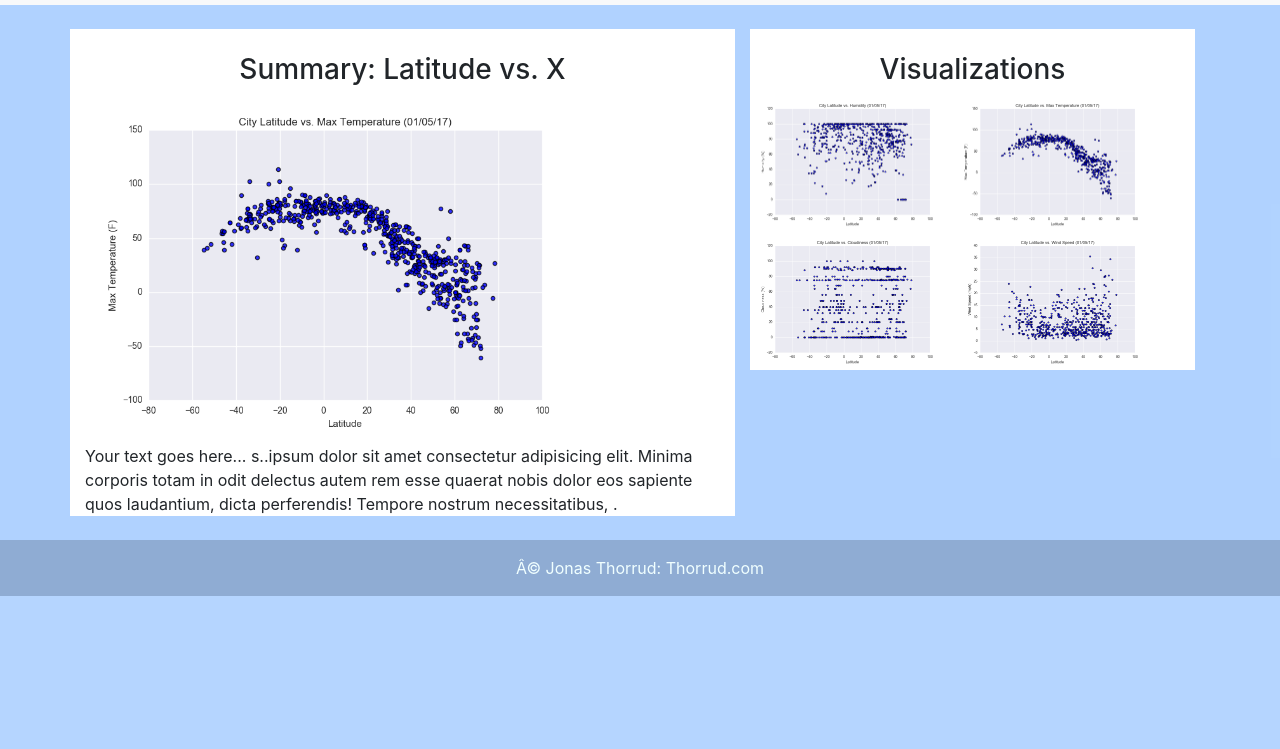
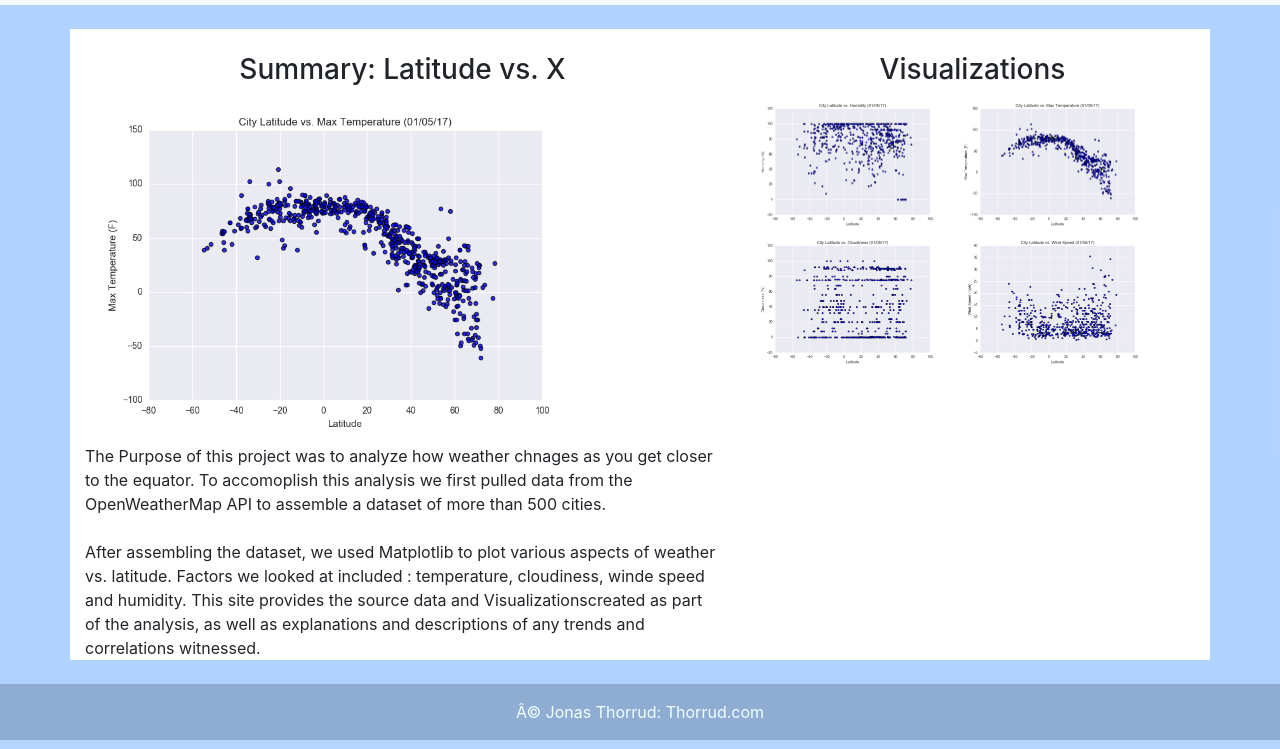
Before and after one commit to jt0948332/WebDevelopment, a plain HTML site: page index.html in a window 1280 px wide. Shown: the part 51-800 px from the top of the page. Drawn offline with nearby package versions, Linux system fonts and the light colour scheme.

Commit message:
Final changes

```diff
--- a/index.html
+++ b/index.html
@@ -56,12 +56,15 @@
             <div class="col-7" style="background-color:white">
                 <br><h3><center>Summary: Latitude vs. X</h3></center>
                 <div class="pull-left"><img src="Fig1.png" id="FigMain" /></div>
-                <div class="pull-left">Your text goes here... s..ipsum dolor sit amet consectetur adipisicing elit.
-                    Minima corporis totam in odit delectus autem rem esse quaerat nobis dolor eos sapiente quos
-                    laudantium, dicta perferendis! Tempore nostrum necessitatibus, .</div>
+                <div class="pull-left">The Purpose of this project was to analyze how weather chnages as you
+                    get closer to the equator. To accomoplish this analysis we first pulled data from the OpenWeatherMap
+                    API to assemble a dataset of more than 500 cities. <br><br>After assembling the dataset, we used Matplotlib
+                    to plot various aspects of weather vs. latitude. Factors we looked at included :
+                    temperature, cloudiness, winde speed and humidity. This site provides the source data and Visualizationscreated as part of the analysis, as well as
+                    explanations and descriptions of any trends and correlations witnessed.
+                </div>
             </div>
-            <div class="col-5">
-                <div class="nav flex-column" col-8 bg-white id="grid" style="background-color:white">
+            <div class="col-5"               <div class="nav flex-column" col-8 bg-white id="grid" style="background-color:white">
                    <br> <center><h3>Visualizations</center></h3>
 
                     <div class="col-6">
```
Also changed, not shown: lvc.html (+4 -3 lines), lvh.html (+1 -3 lines), lvmt.html (+3 -3 lines), lvws.html (+3 -3 lines).
